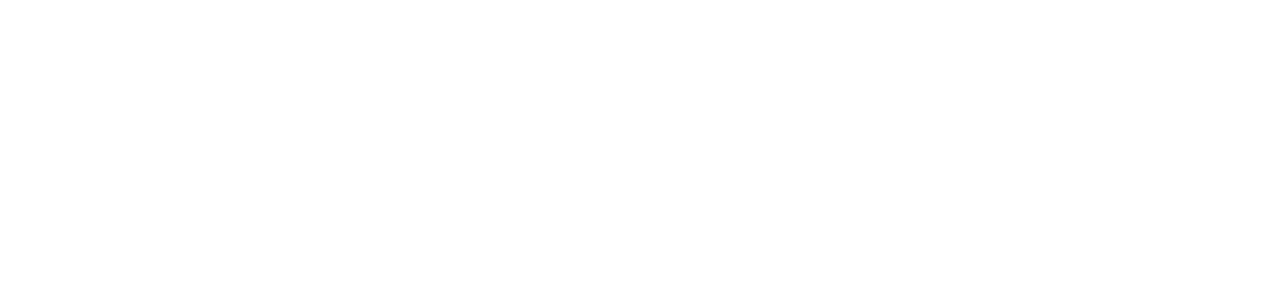
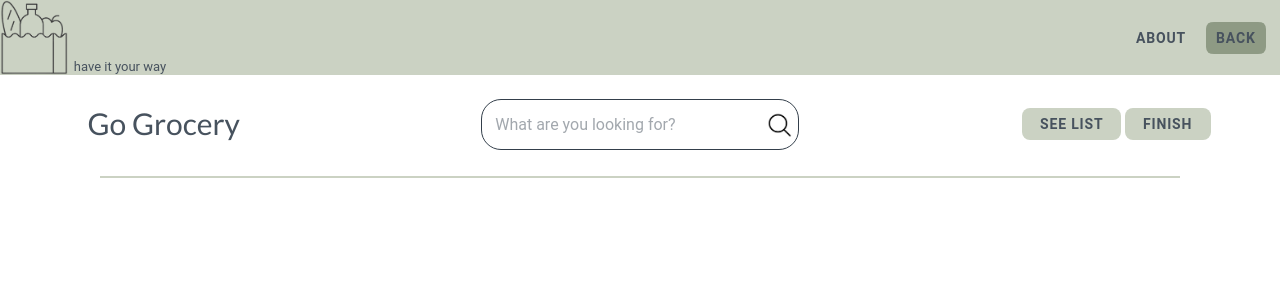
Before and after one commit to JoaoSouzaeSilva/GoGrocery, a React (Create React App) app: page /categories in a window 1280 px wide. Shown: the top 300 px of the page. Built offline with nearby package versions, Linux system fonts and the light colour scheme.

Commit message:
Started working on the Categories Page

```diff
--- a/src/App.tsx
+++ b/src/App.tsx
@@ -3,6 +3,7 @@
 import { IonReactRouter } from "@ionic/react-router";
 import Home from "./pages/Home";
 import About from "./pages/About";
+import CategoriesPage from "./pages/CategoriesPage"
 
 /* Core CSS required for Ionic components to work properly */
 import "@ionic/react/css/core.css";
@@ -39,10 +40,14 @@
           <Route exact path="/home">
             <Home />
           </Route>
-          <Redirect exact path="/" to="/home" />
+          {/* <Redirect exact path="/" to="/home" /> */}
           <Route exact path="/about">
             <About />
           </Route>
+          <Route exact path="/categories">
+            <CategoriesPage />
+          </Route>
+          <Redirect exact path="/" to="/categories" />
         </Switch>
       </IonReactRouter>
     </>
--- /dev/null
+++ b/src/pages/CategoriesPage.css
@@ -0,0 +1,87 @@
+ion-col {
+  display: flex;
+  align-items: center;
+  justify-content: center;
+  text-align: center;
+
+  color: #47525e;
+}
+
+ion-grid {
+  --ion-grid-width: 100%;
+}
+
+.ion-buttons-categories {
+  color: #47525e;
+}
+
+.ion-toolbar-categories {
+  --background: #cbd2c3;
+  display: flex;
+  height: 75px;
+  width: 100%;
+}
+
+.button-primary {
+  font-weight: bolder;
+}
+
+.button-secondary {
+  font-weight: bolder;
+}
+
+.ion-content-categories {
+  --ion-background-color: #ffffff;
+}
+
+.app-name {
+  font-family: Lato;
+  font-size: 30px;
+  color: #47525e;
+}
+
+.col2 {
+  border: solid 1.5px #343F4B;
+  border-radius: 20px;
+  height: 10%;
+
+  align-self: center;
+  margin-top: 1%;
+
+  text-align: left;
+
+  background-image: url("../images/search.png");
+  background-size: 8%;
+  background-repeat: no-repeat;
+  background-position-x: 98%;
+  background-position-y: center;
+}
+
+.col3 {
+  margin-top: 1%;
+}
+
+.list-buttons {
+  color: #47525e;
+}
+
+.see-list-button {
+  background: #cbd2c3;
+  border-radius: 8px;
+  padding: 10px;
+  font-weight: bold;
+}
+
+.finish-button {
+  background: #cbd2c3;
+  border-radius: 8px;
+  padding: 10px;
+  font-weight: bold;
+}
+
+.divider {
+  width: 85%;
+  border-bottom: 2px solid #cbd2c3;
+  margin: auto;
+  margin-top: 20px;
+}
--- /dev/null
+++ b/src/pages/CategoriesPage.tsx
@@ -0,0 +1,66 @@
+import {
+  IonButton,
+  IonButtons,
+  IonCardContent,
+  IonCol,
+  IonContent,
+  IonGrid,
+  IonInput,
+  IonPage,
+  IonRow,
+  IonToolbar,
+  IonIcon,
+} from "@ionic/react";
+import headerImg from "../images/header.png";
+
+import "./CategoriesPage.css";
+
+const CategoriesPage = () => {
+  return (
+    <>
+      <IonPage>
+        <IonToolbar className="ion-toolbar-categories">
+          <img className="img" slot="start" src={headerImg} />
+          <div className="img_text">have it your way</div>
+          <IonButtons slot="end" className="ion-buttons-categories">
+            <IonButton shape="round" href="/About">
+              <p className="button-secondary">About</p>
+            </IonButton>
+            <IonButton shape="round">
+              <p className="button-primary">Back</p>
+            </IonButton>
+          </IonButtons>
+        </IonToolbar>
+        <IonContent className="ion-content-categories">
+          <IonGrid fixed={true} className="categories-grid">
+            <IonRow className="row1">
+              <IonCol size="3" className="col1">
+                <h1 className="app-name">Go Grocery</h1>
+              </IonCol>
+              <IonCol size="3" offset="1.5" className="col2">
+                <IonInput
+                  className="input"
+                  placeholder="What are you looking for?"
+                  maxlength={34}
+                />
+              </IonCol>
+              <IonCol size="3" offset="1.5" className="col3">
+                <IonButtons className="list-buttons">
+                  <IonButton shape="round" className="see-list-button">
+                    <p>See List</p>
+                  </IonButton>
+                  <IonButton shape="round" className="finish-button">
+                    <p>Finish</p>
+                  </IonButton>
+                </IonButtons>
+              </IonCol>
+            </IonRow>
+            <div className="divider" />
+          </IonGrid>
+        </IonContent>
+      </IonPage>
+    </>
+  );
+};
+
+export default CategoriesPage;
--- a/src/pages/Home.tsx
+++ b/src/pages/Home.tsx
@@ -11,7 +11,7 @@
 const Home = () => {
   return (
     <IonPage>
-      {<IonToolbar className="ion-toolbar-home">
+      <IonToolbar className="ion-toolbar-home">
         <img className="img" slot="start" src={headerImg} />
         <div className="img_text">have it your way</div>
         <IonButtons slot="end" className="ion-buttons-home">
@@ -25,7 +25,7 @@
             <p className="button-primary">Sign in</p>
           </IonButton>
         </IonButtons>
-      </IonToolbar>}
+      </IonToolbar>
       <IonContent className="ion-content-home">
         <div className="title">
           <div className="homePage_title">GoGrocery</div>
```
Also changed, not shown: src/images/search.png (added).
